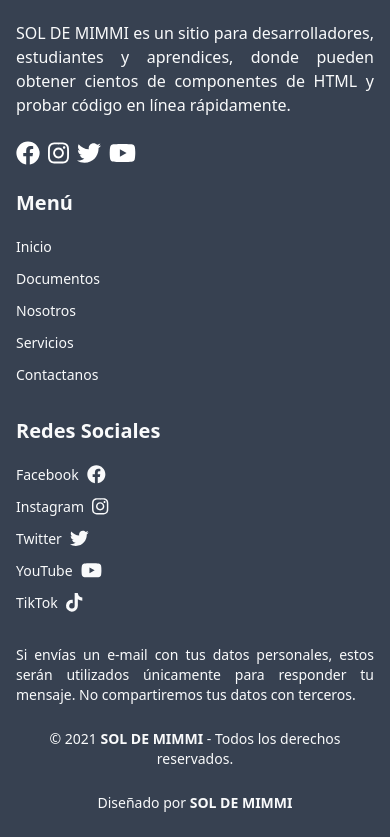
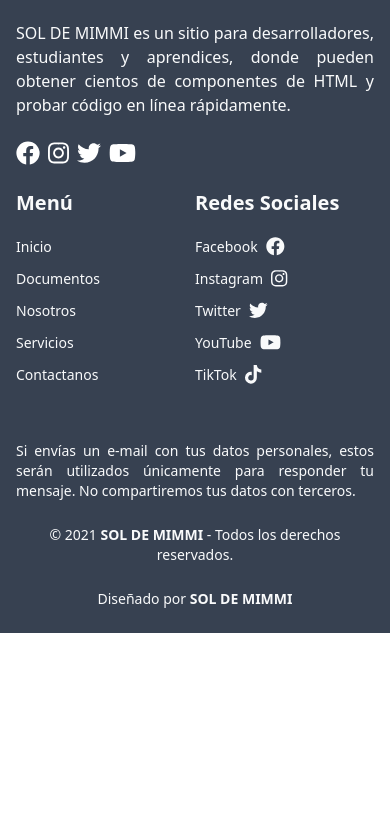
Before and after one commit to luigiRR/repositorio-ecocalor, a React (Create React App) app: page / in a window 390 px wide. Shown: the part 3152-3989 px from the top of the page. After the commit the page ends 3785 px from the top, so only its background shows below. Built offline with nearby package versions, Linux system fonts and the light colour scheme.

Commit message:
footer update

```diff
--- a/src/components/Footer/Footer.jsx
+++ b/src/components/Footer/Footer.jsx
@@ -24,7 +24,7 @@
                                         <FontAwesomeIcon icon={faYoutube} className="text-white text-2xl" />
                                     </div>
                                 </div>
-                                <div className="w-full lg:w-1/2 flex flex-col lg:flex-row lg:space-x-6">
+                                <div className="w-full lg:w-1/2 flex">
                                     <div className="mb-6 lg:mb-0 w-full lg:w-1/2">
                                         <h2 className="font-bold text-gray-50 mb-4 text-xl">Menú</h2>
                                         <ul className="text-gray-50 text-sm">
```
